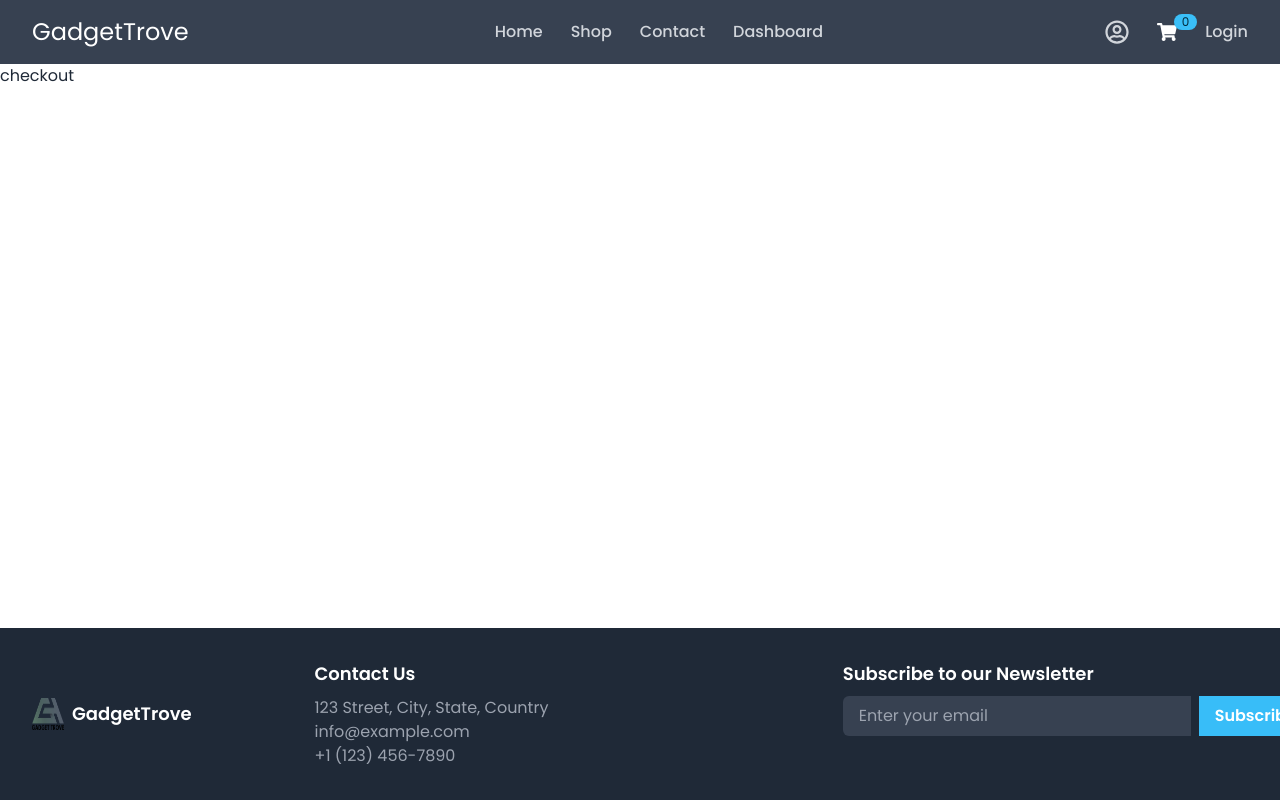
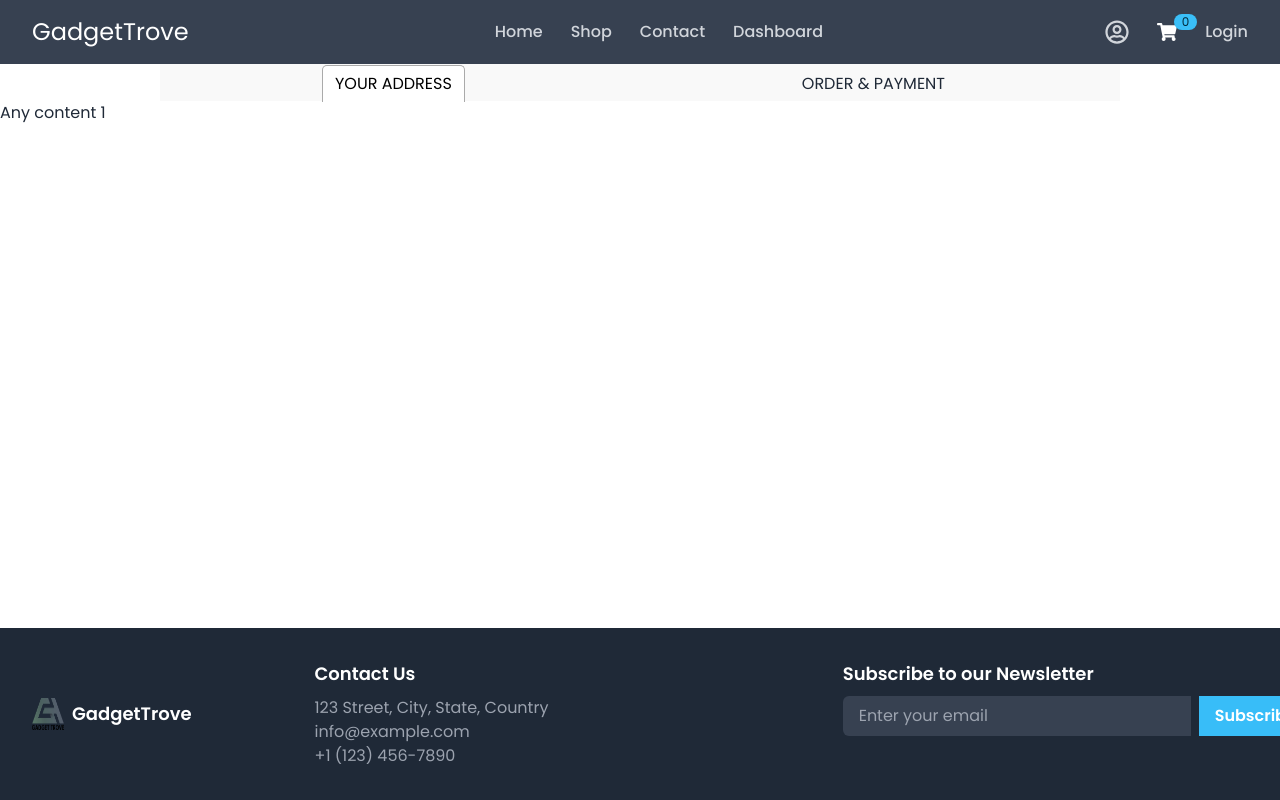
Before and after one commit to pieash9/gadget-trove-client, a React (Vite) app: page /checkout in a window 1280 px wide. Shown: the top 800 px of the page. Built offline with nearby package versions, Linux system fonts and the light colour scheme; no server answers.

Commit message:
added cart tab

```diff
--- a/src/components/Modal/CartModal.jsx
+++ b/src/components/Modal/CartModal.jsx
@@ -62,7 +62,7 @@ const CartModal = ({
                     {allCarts &&
                       allCarts.length > 0 &&
                       allCarts.map((item) => (
-                        <div key={item._id} className="group transition-all">
+                        <div key={item._id} className="group transition-all border rounded p-2 shadow-md hover:shadow-xl duration-500">
                           <div className="flex items-end gap-5">
                             {/* set loading for a specific item only */}
                             <div className="relative flex justify-center items-center">
@@ -122,9 +122,9 @@ const CartModal = ({
                       ))}
                   </div>
 
-                  <div className="flex justify-between mt-4">
-                    <p className="text-lg">SubTotal</p>
-                    <p className="text-xl font-semibold">${total.toFixed(2)}</p>
+                  <div className="flex justify-between mt-10">
+                    <p className="text-lg text-gray-700 font-medium">SubTotal</p>
+                    <p className="text-xl font-semibold text-gray-700">${total.toFixed(2)}</p>
                   </div>
 
                   <div className="mt-4 text-center flex flex-col gap-3">
--- a/src/pages/Cart/Cart.jsx
+++ b/src/pages/Cart/Cart.jsx
@@ -156,7 +156,7 @@ const Cart = () => {
             </h3>
             <div className=" text-gray-700 ">
               <p className="flex text-sm">
-                <span className="grow font-semibold text-gray-700">
+                <span className="grow font-medium text-gray-700">
                   Subtotal
                 </span>{" "}
                 <span className="text-gray-500 font-normal ">
@@ -166,7 +166,7 @@ const Cart = () => {
               </p>
               <hr className="my-4" />
               <div className="flex justify-between text-sm">
-                <p className="grow font-semibold text-gray-700">Shipping</p>
+                <p className="grow font-medium text-gray-700">Shipping</p>
                 <div className="text-end">
                   <span>Delivery Charge:</span>{" "}
                   <span className="text-sky-500 font-medium ">$12</span>
@@ -183,7 +183,7 @@ const Cart = () => {
               <div className="text-center mt-5 ">
                 <Link to="/checkout">
                   <button type="button" className="button-primary w-full">
-                    Checkout
+                   Proceed To Checkout
                   </button>
                 </Link>
               </div>
--- a/src/pages/Checkout/Checkout.jsx
+++ b/src/pages/Checkout/Checkout.jsx
@@ -1,11 +1,24 @@
-
+import { Tab, Tabs, TabList, TabPanel } from "react-tabs";
+import "react-tabs/style/react-tabs.css";
 
 const Checkout = () => {
-    return (
-        <div>
-            checkout
-        </div>
-    );
+  return (
+    <div>
+      <Tabs>
+        <TabList className="text-center md:w-3/4 mx-auto bg-[#F9F9F9] flex justify-around">
+          <Tab>YOUR ADDRESS</Tab>
+          <Tab>ORDER & PAYMENT</Tab>
+        </TabList>
+
+        <TabPanel>
+          <h2>Any content 1</h2>
+        </TabPanel>
+        <TabPanel>
+          <h2>Any content 2</h2>
+        </TabPanel>
+      </Tabs>
+    </div>
+  );
 };
 
 export default Checkout;
```
